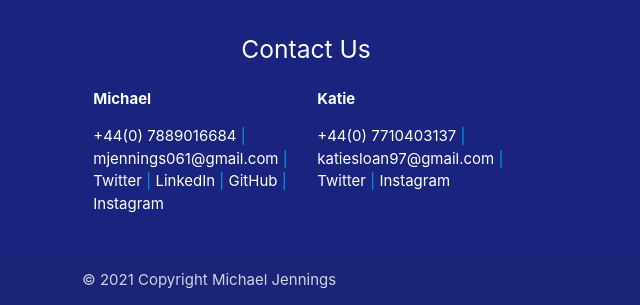
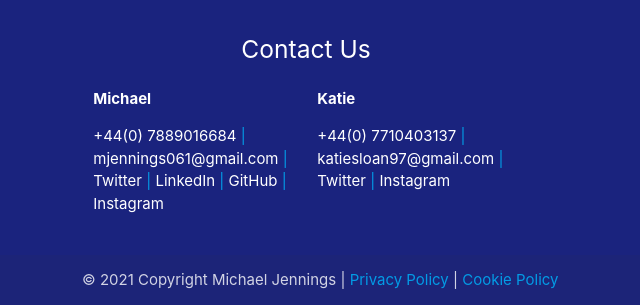
Before and after one commit to mjennings061/wedsite_two, a Django app: page /about_us/ in a window 1280 px wide. Shown: the part 1559-1864 px from the top of the page, without its empty margins (110-750 px from the left). Run offline with Django 3.2, Linux system fonts and the light colour scheme.

Commit message:
Added policy links to footer

```diff
--- a/core/templates/core/footer.html
+++ b/core/templates/core/footer.html
@@ -34,7 +34,10 @@
     </div>
     <div class="footer-copyright">
         <div class="container">
-            © 2021 Copyright Michael Jennings
+            © 2021 Copyright Michael Jennings |
+            <a href="{% url 'core:privacy_policy' %}">Privacy Policy</a>
+            |
+            <a href="{% url 'core:cookie_policy' %}">Cookie Policy</a>
         </div>
     </div>
 </footer>
```
